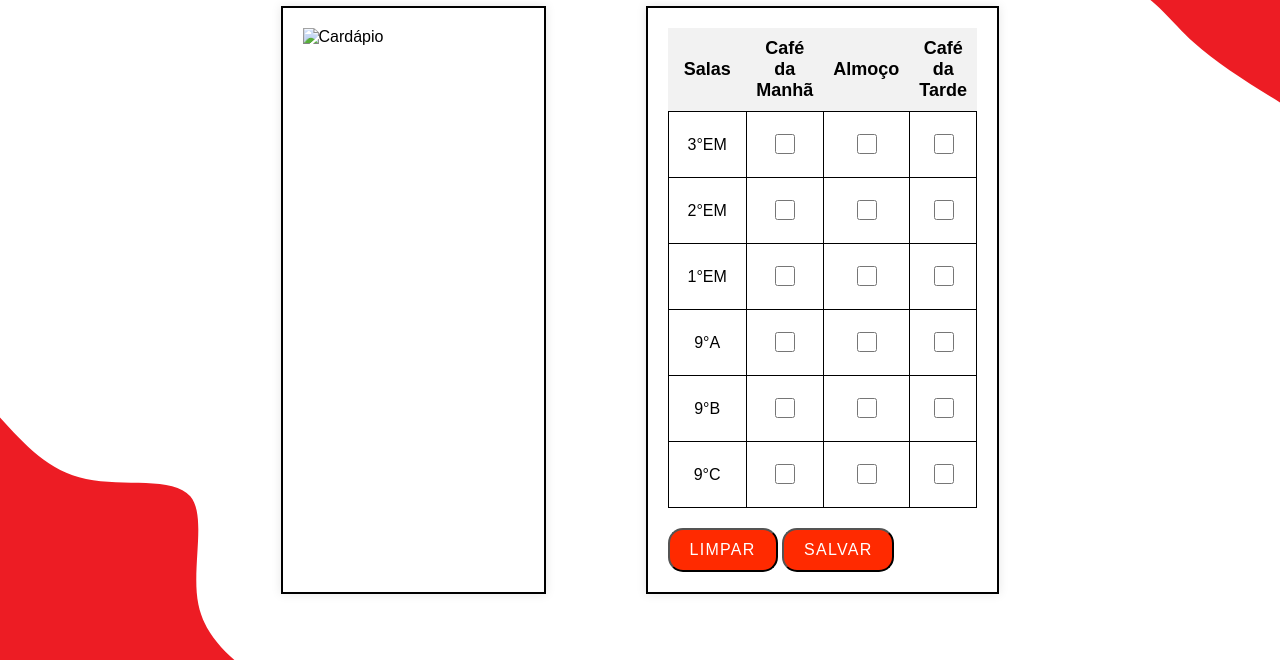
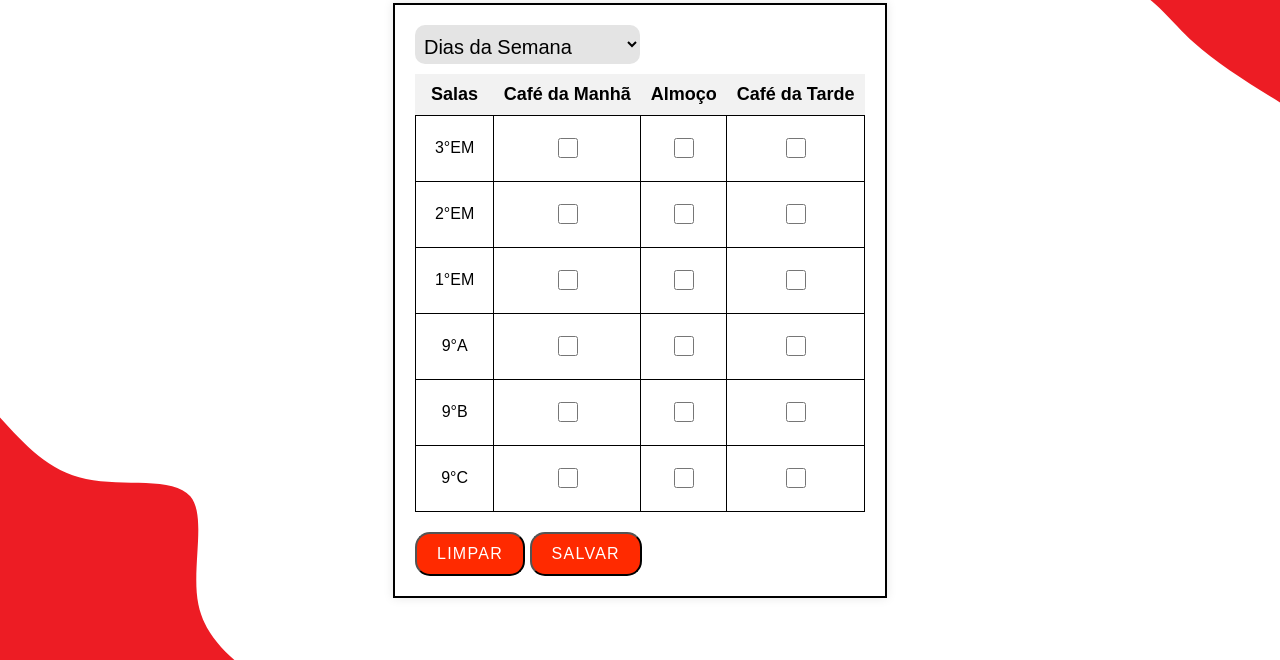
Before and after one commit to DaviGeraldoDev/Projeto-SESI, a Flask app: template Front/templates/GerenciamentoAcesso.html in a window 1280 px wide. Shown: the part 140-800 px from the top of the page. Run offline with Flask 3, Linux system fonts and the light colour scheme; the template is opened without the code that fills it, so the values that code supplies are empty; some libraries are stand-ins or nearby versions.

Commit message:
Arrumando gerenciamento de acesso

```diff
--- a/Front/styles/GerenciamentoAcesso.css
+++ b/Front/styles/GerenciamentoAcesso.css
@@ -87,12 +87,24 @@ button {
     background: #ff2a00;
     text-decoration: none;
     user-select: none;
-    color: white;
+    color: rgb(255, 255, 255);
     font-size: 16px;
     letter-spacing: .08em;
     text-transform: uppercase;
     position: relative;
     margin-top: 20px;
+}
+
+select{
+    color: #000000;
+    font-size: 20px;
+    width: 50%;
+    padding: 10px 5px 5px;
+    background-color: #e4e4e4;
+    border: none;
+    border-radius: 10px;
+    margin-bottom: 10px;
+    outline: none;
 }
 
 @media (max-width: 768px) {
--- a/Front/templates/GerenciamentoAcesso.html
+++ b/Front/templates/GerenciamentoAcesso.html
@@ -15,10 +15,6 @@
         <h2>Agenda</h2>
     </header>
     <div class="teste">
-
-<div class="container-tabela" id="fotoCardapio">
-    <img id="imagem-cardapio" alt="Cardápio" />
-</div>
 <div class="container-tabela">
     <table>
         <thead>
@@ -30,6 +26,16 @@
             </tr>
         </thead>
         <tbody>
+                <form>
+                    <select name="plataforma" required="required">
+                        <option value="">Dias da Semana</option>
+                        <option value="Segunda">Segunda-Feira</option>
+                        <option value="Terça">Terça-Feira</option>
+                        <option value="Quarta">Quarta-Feira</option>
+                        <option value="Quinta">Quinta-Feira</option>
+                        <option value="Sexta">Sexta-Feira</option>
+                    </select>
+                </form>
             <tr>
                 <td>3°EM</td>
                 <td><input type="checkbox"></td>
```
